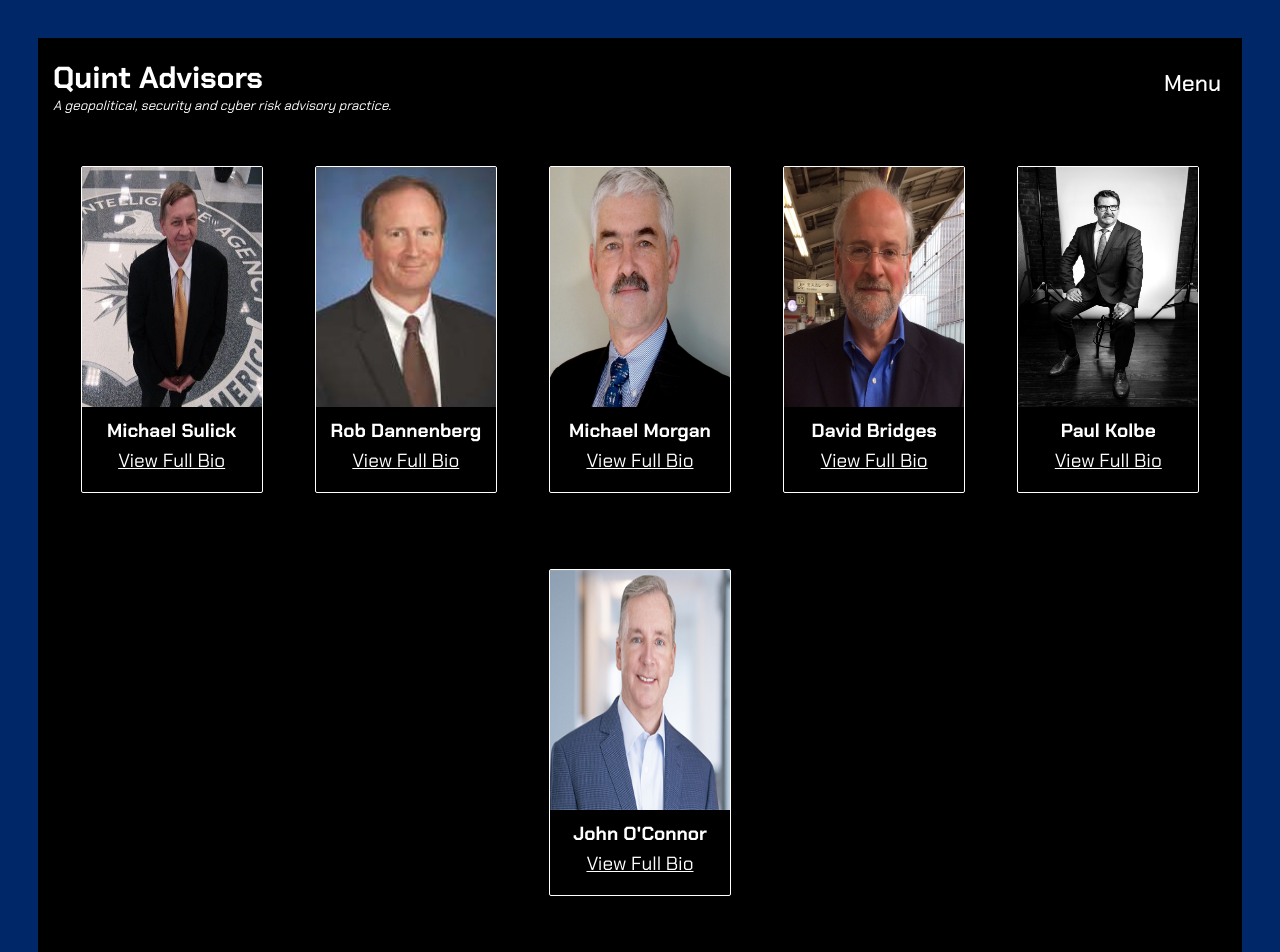
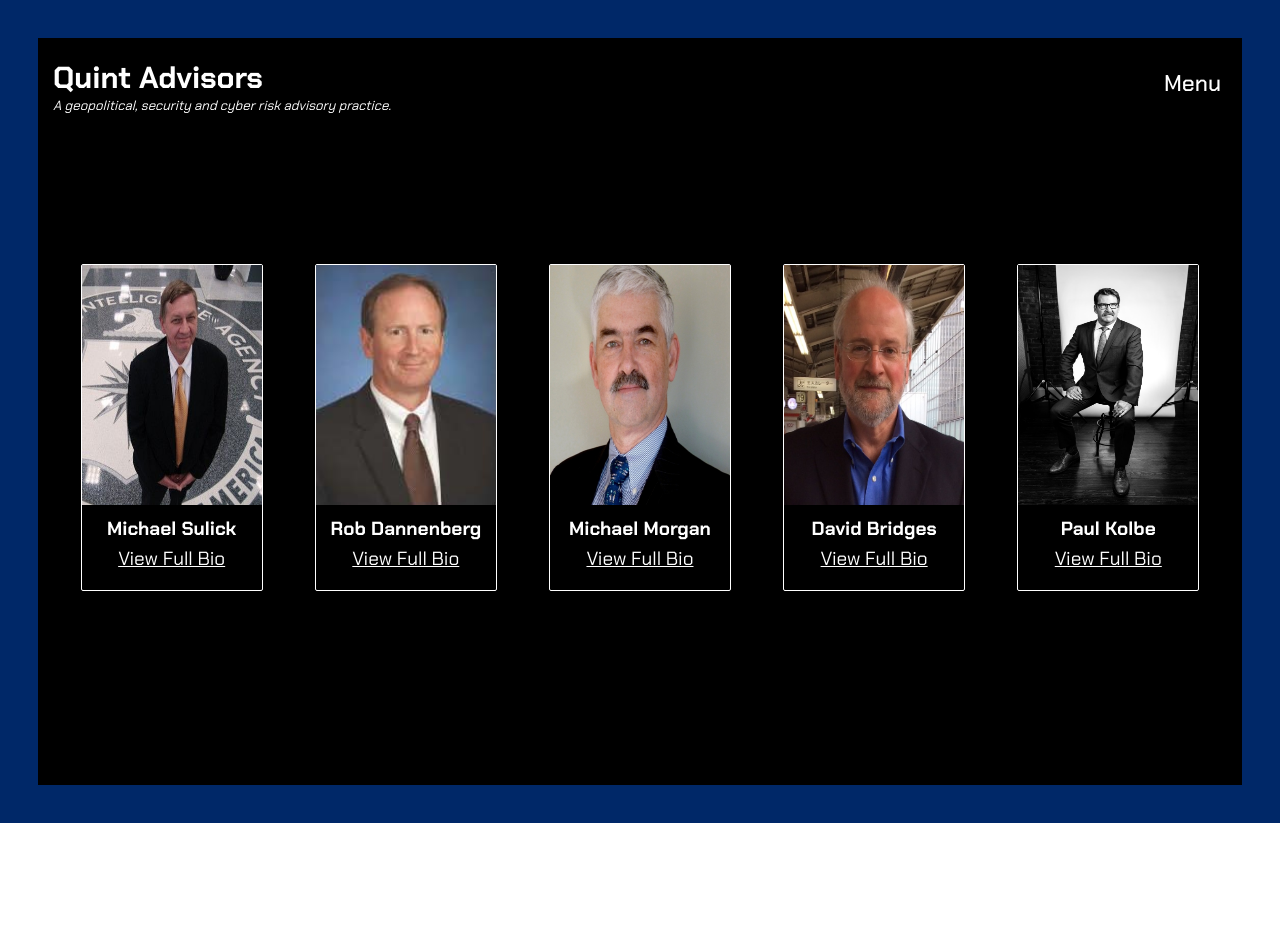
Before and after one commit to tdberg21/quint, a React (Create React App) app: page /bios in a window 1280 px wide. Shown: the top 952 px of the page. After the commit the page ends 823 px from the top, so only its background shows below. Built offline with nearby package versions, Linux system fonts and the light colour scheme.

Commit message:
Update bio data

```diff
--- a/src/bioData.js
+++ b/src/bioData.js
@@ -3,7 +3,6 @@
 import morgan2 from './assets/morgan.jpg';
 import bridges from './assets/bridges.jpg';
 import dberg from './assets/dberg.jpg';
-import joc from './assets/joc-bio.jpg';
 
 export const bioData = [
   {
@@ -11,6 +10,7 @@
     email: 'michael.sulick@gmail.com',
     phone: '919-949-3778',
     lastName: 'sulick',
+    cipherLink: 'https://www.thecipherbrief.com/experts/michael-sulick',
     source: sulick,
     short: 'Former CIA Director of National Clandestine Service, security and risk consultant to various corporations including Goldman Sachs, JP Morgan Chase and PwC',
     info: ['Dr. Michael Sulick was the Director of CIA\'s National Clandestine Service responsible for managing and coordinating  America\'s worldwide espionage operations. Prior to that he was director of CIA\'s counterintelligence and director of intelligence operations for Russia, Eurasia and Eastern Europe. He served overseas conducting and leading espionage operations in Russia, Eastern Europe, Asia and Latin America. Since retirement he has been a consultant to various US and foreign corporations on global risk and security issues, including JP Morgan Chase, Goldman Sachs, PriceWaterhouseCoopers and companies in Eastern Europe. He has also been a consultant on security issues to the Department of Homeland Security and Lawrence Livermore National Laboratory.  Dr. Sulick has also lectured on intelligence and international affairs at various universities and is the author of two books on American espionage.',
@@ -21,16 +21,18 @@
     email: 'robdberg99@gmail.com',
     phone: '703-943-9146',
     lastName: 'dannenberg',
+    cipherLink: 'https://www.thecipherbrief.com/experts/rob-dannenberg',
     source: dberg,
     short: 'Former head of the Office of Global Security for Goldman Sachs and CIA Chief of Operations for Counter Terrorism Center',
-    info: ['Rob is an independent consultant on geopolitical and security risk. From 2009-2014 he was a managing director and head of the Office of Global Security for Goldman Sachs. Prior to joining the firm, Rob worked at BP plc, where he was the director of International Security Affairs. Before that, he worked for the Central Intelligence Agency for 24 years, where he served in several senior leadership positions, including Chief of Operations for the Counter Terrorism Center, Chief of the Central Eurasia Division and Chief of the CIA’s Information Operations Center. He is a recipient of the Distinguished Career Intelligence Medal, the Donovan Award for Operational Excellence, the George HW Bush Award for Excellence in Counter Terrorism and the Director’s Award. Rob is a member of the Board of Advisors to the Director of the National Counter-Terrorism Center and the Board of Directors of Business Executives for National Security.',
-    'Rob earned a BA in International Relations from the University of Colorado and engaged in post-graduate study in Economics and Foreign Affairs at George Mason and Georgetown Universities.']
+    info: ['Rob is an independent consultant on geopolitical and security risk. From 2009-2014 he was a managing director and head of the Office of Global Security for Goldman Sachs. Prior to joining the firm, Rob worked at BP plc, where he was the director of International Security Affairs. Rob worked for the Central Intelligence Agency for 24 years, where he served in several senior leadership positions, including Chief of the Central Eurasia Division, Chief of the CIA’s Information Operations Center, and Chief of Operations for the Counterterrorism Center. He is a recipient of a number of awards for his Agency service.  He is a member of the Board of Advisors to the Director of the National Counter-Terrorism Center and is a frequent public speaker.  He currently advises Goldman Sachs and their clients on geopolitical risk.',
+    'Rob earned a BA in International Relations from the University of Colorado and studied Economics and Foreign Affairs at George Mason and Georgetown Universities and executive management at Northwestern.']
   },
   {
     name: 'Michael Morgan',
     email: 'archonprincipal@gmail.com',
     phone: ' 703-300-2007',
     lastName: 'morgan',
+    cipherLink: '',
     source: morgan2,
     short: '26 years working for the CIA, former Assistant Deputy Director for the Office of the Director of National Intelligence, Raytheon Director of Strategy in the company’s Intelligence and Information Systems business and Managing Director and Chief Security Officer for PwC',
     info: ['Mr. Morgan began his professional career in 1978 at Chemical Bank International in New York City where he worked on Brazilian correspondent banking accounts until joining the CIA as an Operations Officer in 1980.  Over the ensuing 26 years, he served in 7 countries in Latin America, Europe and the former Soviet Union, to include senior field representative in Denmark and Mexico.  During postings in Washington, Mr. Morgan held senior positions focused on the Middle East, former Soviet Union and counterproliferation of weapons of mass destruction.  In 2005, Mr. Morgan was appointed Assistant Deputy Director within the newly formed Office of the Director of National Intelligence, where he had responsibility for oversight of all intelligence community human intelligence programs.  Upon retirement, Mr. Morgan joined the Raytheon Company as Director of Strategy in the company’s Intelligence and Information Systems business, where he was asked to manage a CEO-directed research and development program spanning all aspects of Raytheon’s business operations, to include assisting in the creation of Raytheon’s Information Assurance business.',
@@ -42,6 +44,7 @@
     email: 'ponte2ponti@gmail.com',
     phone: '781-813-9561',
     lastName: 'bridges',
+    cipherLink: '',
     source: bridges,
     short: 'Current Senior Geopolitical & Security Analyst at Fidelity Management and Research Company (FMRCo) and a 25 year career in CIA\'s Clandestine Service where he retired as a member of the Senior Intelligence Service',
     info: ['David Bridges is the senior geopolitical and security analyst at Fidelity Management and Research Company (FMRCo), the investment advisor for Fidelity\'s family of mutual funds.  In this role, David provides expert geopolitical assessment to Fidelity investors.',
@@ -53,21 +56,11 @@
     email: 'prkolbe@mac.com',
     phone: '',
     lastName: 'kolbe',
+    cipherLink: 'https://www.thecipherbrief.com/experts/paul-kolbe',
     source: kolbe,
     short: 'Currently leads BP’s Global Intelligence team, 25 year career as an operations officer in the CIA\'s Clandestine service, where he retired as Chief of the Central Eurasia Division',
-    info: ['Paul Kolbe has a distinguished record of service and accomplishment in public and private sectors. He currently leads BP’s Global Intelligence team which supports an intelligence led strategy for threat warning, risk mitigation, and crisis response. His team provides Geo-Political Threat Intelligence, strategic Cyber Intelligence and Business Intelligence to executive leadership, security networks and global business units. In this role he has developed deep expertise in energy sector geopolitics and security.',
-    'Prior to joining BP, Paul served 25 years as an operations officer in the CIA’s clandestine service. He retired as Chief, Central Eurasia Division, responsible for global Russian operations as well as activities in Central Asia, the Caucasus and Eastern Europe. He served as Chief of Station, was a member of the Senior Intelligence Service and was awarded the Intelligence Medal of Merit and the Distinguished Career Intelligence Medal. Paul’s overseas assignments included tours in Russia, the Balkans, Indonesia, East Germany, Zimbabwe, and Austria.',
-    'Paul has taught the graduate course “Intelligence for the Private Sector” at George Washington University’s Elliot School of International Relations. He is a board member of Business Executives for National Security and serves on the Security Advisory Board the for Eleanor Cook Foundation, a non-profit focused on food security in Africa. Paul has a degree in International Relations from Michigan State University and completed Thunderbird School of Management’s Advanced Oil and Gas Seminar.']
-  },
-  {
-    name: 'John O\'Connor',
-    email: 'JJO@birchmeadowadvisors.com',
-    phone: '617-828-8922',
-    lastName: 'O\'Connor',
-    source: joc,
-    short: 'Founder of Birch Meadow Advisors, former Chief Security Officer at Fidelity Investments, 20 years of forensic accounting at Deloitte, where he was a Partner and leader of their Forensic Practice',
-    info: ['John O’Connor has spent over 30 years in the area of risk management, corporate security and sophisticated financial investigations. In 2017 John founded Birch Meadow Advisors to provide security and risk expertise to public and private entities as well as security education to high net worth individuals. Whether it’s cyber education, proactive fraud detection or an immediate investigation, O’Connor brings an experience held by few professionals to clients without the overhead of a large firm. ',
-    'Prior to joining Fidelity Investments, John spent 20 years in the area of forensic accounting. He joined Fidelity from Deloitte, where he was a Partner and leader of their Forensic Practice in New England. In this role, he served corporate clients in the United States and abroad, often leading discreet and complex financial investigations. John has served as an expert to many global corporations and provided testimony on numerous occasions, including as an expert witness for the U.S. Department of Justice.',
-    'His past experience also includes investigative roles at the United States Attorney’s Office in Boston and the Massachusetts Attorney General’s Office. John is a Certified Public Accountant and Advisory Board Member for Boston College’s graduate program in Cyber Security.']
+    info: ['Paul Kolbe is the Director of the Intelligence Project at Harvard University’s Belfer Center for Science and International Affairs. The program advances policy-relevant knowledge in intelligence and help prepare future leaders in the field. The Intelligence Project is home to an elite roster of former senior intelligence officials and hosts rising stars from intelligence and national security organizations around the world through the prestigious Recanati-Kaplan Fellows Program.',
+    'Mr. Kolbe served for 25 years in the CIA’s Directorate of Operations in a variety of foreign and domestic roles, including as Chief of Station, Chief/Central Eurasia Division, and Balkans Group Chief.  He was a member of the Senior Intelligence Service and is a recipient of the Intelligence Medal of Merit and the Distinguished Career Intelligence Medal.',
+    'Following his CIA career, Mr. Kolbe was Director for Intelligence at BP, where he built an enterprise-wide intelligence capability focused on geopolitical threats, strategic cyber threats, and support to commercial operations. Mr. Kolbe is a member of the Cipher Brief network of experts and is an alumnus of Michigan State University’s James Madison college, where he studied International Relations.']
   }
 ];
```
